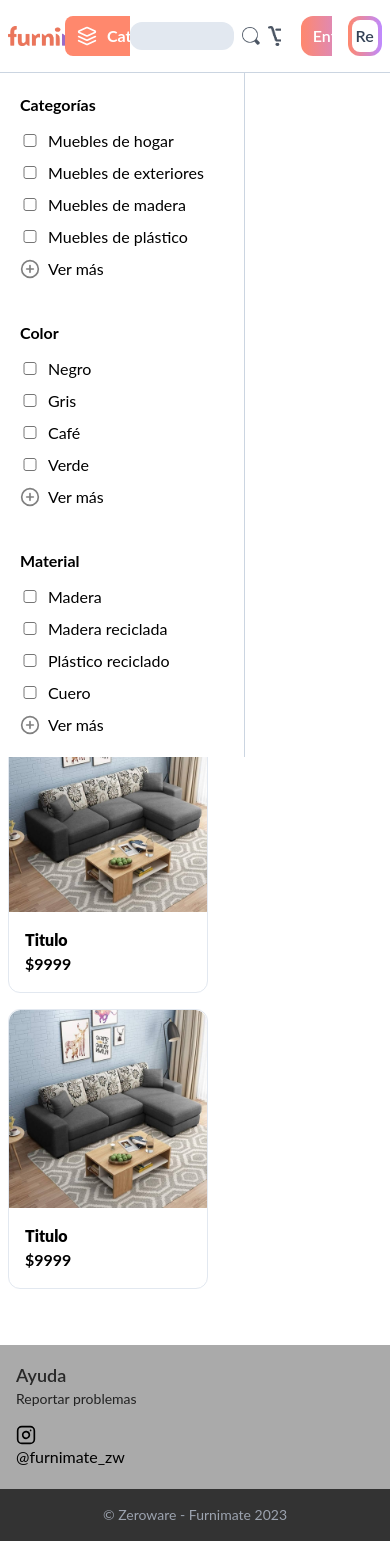
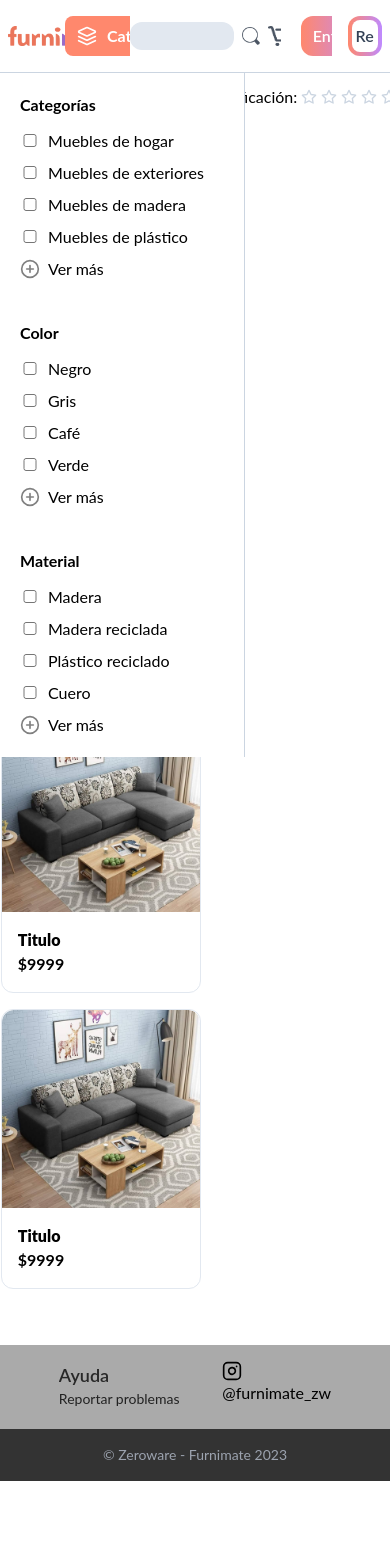
Before and after one commit to plantnt/reactmate, a React (Vite) app: page / in a window 390 px wide. After the commit the page ends 1481 px from the top, so only its background shows below. Built offline with nearby package versions, Linux system fonts and the light colour scheme.

Commit message:
modified:   src/App.tsx 	modified:   src/components/UI/footer.tsx 	modified:   src/components/filters.tsx 	modified:   src/components/productCard.tsx 	modified:   src/components/rating.tsx 	modified:   src/pages/Home.tsx 	new file:   src/pages/ProductView.tsx 	modified:   tailwind.config.js

```diff
--- a/src/App.tsx
+++ b/src/App.tsx
@@ -7,6 +7,7 @@ import LogIn from './pages/Login'
 import SignUp from './pages/Signup'
 import Profile from './pages/Profile'
 import HelpPage from './pages/Help'
+import ProductView from './pages/ProductView'
 
 const App = () => {
   return (
@@ -20,6 +21,7 @@ const App = () => {
           <Route path='/logIn' element={<LogIn/>} />
           <Route path='/signUp' element={<SignUp/>} />
           <Route path='/helpPage' element={<HelpPage/>} />
+          <Route path='/ProductPage' element={<ProductView/>} />
         </Routes>
       </main>
     </Router>
--- a/src/components/UI/footer.tsx
+++ b/src/components/UI/footer.tsx
@@ -6,7 +6,7 @@ export default function Footer(){
         <>
             <div id="FooterMain" className="bg-[#aaa] mt-10 pb-5">
             <div className="max-w-[1200px] mx-auto px-4">
-                <div className="md:flex gap-4 justify-between w-full">
+                <div className="flex justify-evenly w-full">
                     <div className="md:w-[50%] pt-4">
                         <div className="text-lg font-semibold text-[#282828]">Ayuda</div>
                         <div className="text-[#222] text-sm">
--- a/src/components/filters.tsx
+++ b/src/components/filters.tsx
@@ -2,23 +2,23 @@ import { PlusCircle } from "lucide-react"
 export default function Filters(){
     return(
         <div>
-            <div id="filters" className="h-full max-w-[300px] py-5 pl-5 pr-10 border-r-[1px] border-slate-300 bg-white ">
+            <div id="filters" className="max-w-[300px] py-5 pl-5 pr-10 border-r-[1px] border-slate-300 bg-white ">
                 <h2 className="font-bold mb-3">Categorías</h2>
                 <ul className="flex flex-col space-y-2">
                     <li>
-                        <input type="checkbox" className="accent-indigo-700 w-5 border-indigo-600 mr-2"/>
+                        <input type="checkbox" className="accent-violet-600 w-5 mr-2"/>
                         Muebles de hogar
                     </li>
                     <li>
-                        <input type="checkbox" className="accent-indigo-700 w-5 border-indigo-600 mr-2"/>
+                        <input type="checkbox" className="accent-violet-600 w-5 mr-2"/>
                         Muebles de exteriores
                     </li>
                     <li>
-                        <input type="checkbox" className="accent-indigo-700 w-5 border-indigo-600 mr-2"/>
+                        <input type="checkbox" className="accent-violet-600 w-5 mr-2"/>
                         Muebles de madera
                     </li>
                     <li>
-                        <input type="checkbox" className="accent-indigo-700 w-5 border-indigo-600 mr-2"/>
+                        <input type="checkbox" className="accent-violet-600 w-5 mr-2"/>
                         Muebles de plástico
                     </li>
                     <li>
@@ -31,19 +31,19 @@ export default function Filters(){
                 <h2 className="font-bold mt-10 mb-3">Color</h2>
                 <ul className="flex flex-col space-y-2">
                     <li>
-                        <input type="checkbox" className="accent-indigo-700 w-5 border-indigo-600 mr-2"/>
+                        <input type="checkbox" className="accent-violet-600 w-5 mr-2"/>
                         Negro
                     </li>
                     <li>
-                        <input type="checkbox" className="accent-indigo-700 w-5 border-indigo-600 mr-2"/>
+                        <input type="checkbox" className="accent-violet-600 w-5 mr-2"/>
                         Gris
                     </li>
                     <li>
-                        <input type="checkbox" className="accent-indigo-700 w-5 border-indigo-600 mr-2"/>
+                        <input type="checkbox" className="accent-violet-600 w-5 mr-2"/>
                         Café
                     </li>
                     <li>
-                        <input type="checkbox" className="accent-indigo-700 w-5 border-indigo-600 mr-2"/>
+                        <input type="checkbox" className="accent-violet-600 w-5 mr-2"/>
                         Verde
                     </li>
                     <li>
@@ -56,19 +56,19 @@ export default function Filters(){
                 <h2 className="font-bold mt-10 mb-3">Material</h2>
                 <ul className="flex flex-col space-y-2">
                     <li>
-                        <input type="checkbox" className="accent-indigo-700 w-5 border-indigo-600 mr-2"/>
+                        <input type="checkbox" className="accent-violet-600 w-5 mr-2"/>
                         Madera
                     </li>
                     <li>
-                        <input type="checkbox" className="accent-indigo-700 w-5 border-indigo-600 mr-2"/>
+                        <input type="checkbox" className="accent-violet-600 w-5 mr-2"/>
                         Madera reciclada
                     </li>
                     <li>
-                        <input type="checkbox" className="accent-indigo-700 w-5 border-indigo-600 mr-2"/>
+                        <input type="checkbox" className="accent-violet-600 w-5 mr-2"/>
                         Plástico reciclado
                     </li>
                     <li>
-                        <input type="checkbox" className="accent-indigo-700 w-5 border-indigo-600 mr-2"/>
+                        <input type="checkbox" className="accent-violet-600 w-5 mr-2"/>
                         Cuero
                     </li>
                     <li>
--- a/src/components/productCard.tsx
+++ b/src/components/productCard.tsx
@@ -1,7 +1,10 @@
+import { NavLink } from "react-router-dom"
 import prod1 from "../assets/products/1.jpg"
 
 export default function ProductCard(){
     return(
+        <>
+            <NavLink to="productPage">
                 <div className="max-w-[200px] rounded-xl border border-slate-200 mx-2 mb-4 cursor-pointer">
                     <img src={prod1} className="w-full rounded-t-xl" />
                     <div className="p-4">
@@ -9,5 +12,7 @@ export default function ProductCard(){
                         <h4 className="font-bold">$9999</h4>
                     </div>
                 </div>
+            </NavLink>
+        </>
     )
 }
--- a/src/components/rating.tsx
+++ b/src/components/rating.tsx
@@ -1,12 +1,42 @@
+import { useState } from "react"
+
+import { IconStar } from "@tabler/icons-react"
+import { IconStarFilled } from "@tabler/icons-react"
+
 export default function Rating(){
+    const [value, setValue] = useState('')
+    const handleChange = (event: { target: { value: string } }) => {
+        const result = event.target.value.replace(/\D/g, '')
+        setValue(result)
+    }
+    const [value2, setValue2] = useState('')
+    const handleChange2 = (event: { target: { value: string } }) => {
+        const result2 = event.target.value.replace(/\D/g, '')
+        setValue2(result2)
+    }
+
+
+
+
+
     return(
-        <div>
-            <label htmlFor="" className="flex items-center">
+        <div className="flex">
+            <div className="flex items-center">
                 Precio:
-                <input type="text" className="border-2 border-slate-300 w-[54px] h-[1.2em] mx-1 outline-none" placeholder="Min."/>
+                <input type="text" value={value} onChange={handleChange} className="border-2 border-slate-300 w-[54px] h-[1.2em] mx-1 outline-none pb-[1px] text-slate-700" placeholder="Min."/>
                 <span className="block w-[8px] h-[5px] bg-slate-300"></span>
-                <input type="text" className="border-2 border-slate-300 w-[54px] h-[1.2em] mx-1 outline-none" placeholder="Max."/>
-            </label>
+
+                <input type="text" value={value2} onChange={handleChange2} className="border-2 border-slate-300 w-[54px] h-[1.2em] mx-1 outline-none pb-[1px] text-slate-700" placeholder="Max."/>
+            </div>
+            <div className="flex items-center ml-10">
+                Calificación:
+
+                <IconStar size={16} id="star1" className="ml-1 cursor-pointer text-slate-300 hover:text-gray-400 transition-all" />
+                <IconStar size={16} id="star2" className="ml-1 cursor-pointer text-slate-300 hover:text-gray-400 transition-all" />
+                <IconStar size={16} id="star3" className="ml-1 cursor-pointer text-slate-300 hover:text-gray-400 transition-all" />
+                <IconStar size={16} id="star4" className="ml-1 cursor-pointer text-slate-300 hover:text-gray-400 transition-all" />
+                <IconStar size={16} id="star5" className="ml-1 cursor-pointer text-slate-300 hover:text-gray-400 transition-all" />
+            </div>
         </div>
     )
 }
--- a/src/pages/Home.tsx
+++ b/src/pages/Home.tsx
@@ -5,11 +5,12 @@ import Rating from "../components/rating"
 
 const Home = () => {
     return(
+        <>
             <div className="h-full w-full flex flex-col items-center">
                 <div className="absolute left-0">
                     <Filters/>
                 </div>
-            <div>
+                <div className="min-h-full">
                     <div className="mt-3">
                         <Rating/>
                     </div>
@@ -20,10 +21,11 @@ const Home = () => {
                         <ProductCard />
                     </div>
                 </div>
-            <div className="w-full z-50">
+                <div className="w-full relative tv:fixed tv:bottom-0">
                     <Footer/>
                 </div>
             </div>
+        </>
     )
 }
 
--- /dev/null
+++ b/src/pages/ProductView.tsx
@@ -0,0 +1,7 @@
+export default function ProductView(){
+    return(
+        <div>
+
+        </div>
+    )
+}
--- a/tailwind.config.js
+++ b/tailwind.config.js
@@ -8,6 +8,9 @@ export default {
     extend: {},
     container:{
       center: true
+    },
+    screens: {
+      'tv': '1800px'
     }
   },
   plugins: [],
```
Lines whose indentation alone changed are shown as unchanged.
